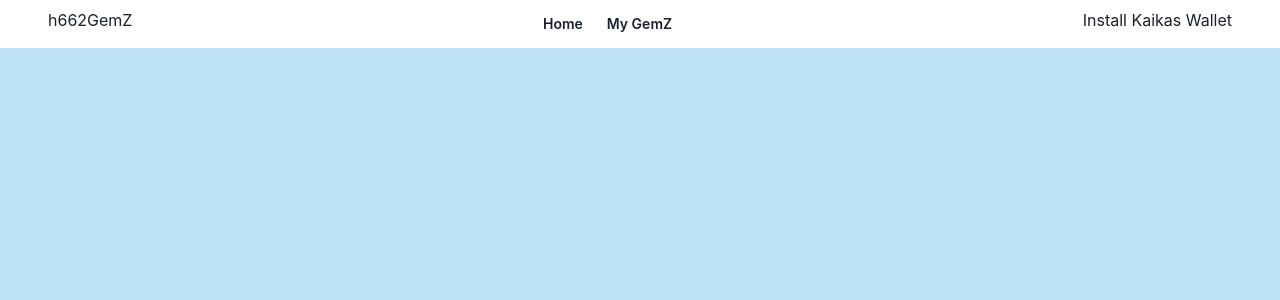
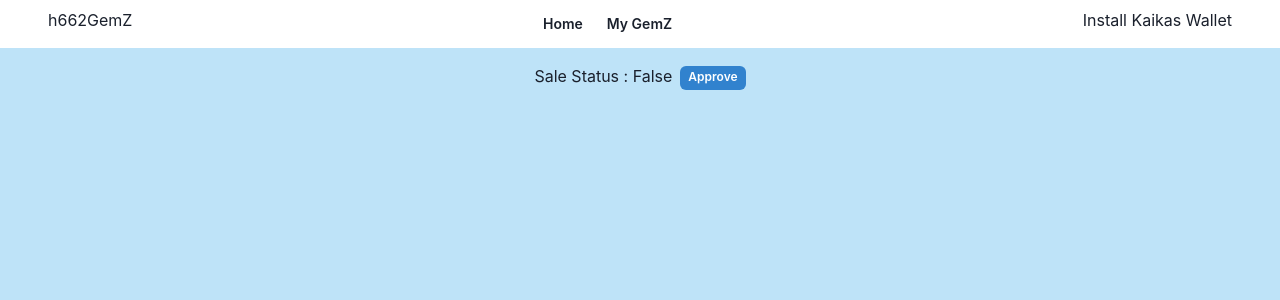
Before and after one commit to h662/h662GemZ, a Next.js app in the folder dapp/: page /my-gemz in a window 1280 px wide. Shown: the top 300 px of the page. Built offline with nearby package versions, Linux system fonts and the light colour scheme.

Commit message:
23. Sale Status

```diff
--- a/dapp/pages/my-gemz.tsx
+++ b/dapp/pages/my-gemz.tsx
@@ -1,5 +1,6 @@
-import { Box, Grid } from "@chakra-ui/react";
+import { Box, Button, Grid, Text } from "@chakra-ui/react";
 import { FC, useEffect, useState } from "react";
+import { MINT_GEM_TOKEN_ADDRESS, SALE_GEM_TOKEN_ADDRESS } from "../caverConfig";
 import MyGemCard from "../components/MyGemCard";
 import { useAccount, useCaver } from "../hooks";
 import { GemTokenData } from "../interfaces";
@@ -8,9 +9,10 @@ const MyGemz: FC = () => {
   const [myGemTokens, setMyGemTokens] = useState<GemTokenData[] | undefined>(
     undefined
   );
+  const [saleStatus, setSaleStatus] = useState<boolean>(false);
 
   const { account } = useAccount();
-  const { saleGemTokenContract } = useCaver();
+  const { caver, mintGemTokenContract, saleGemTokenContract } = useCaver();
 
   const getGemTokens = async () => {
     try {
@@ -25,13 +27,66 @@ const MyGemz: FC = () => {
       console.error(error);
     }
   };
+  const getSaleStatus = async () => {
+    try {
+      if (!account || !mintGemTokenContract) return;
+
+      const response = await mintGemTokenContract.methods
+        .isApprovedForAll(account, SALE_GEM_TOKEN_ADDRESS)
+        .call();
+
+      console.log(response);
+
+      setSaleStatus(response);
+    } catch (error) {
+      console.error(error);
+    }
+  };
+
+  const onClickSaleStatusToggle = async () => {
+    try {
+      if (!account || !caver || !mintGemTokenContract) return;
+
+      const response = await caver.klay.sendTransaction({
+        type: "SMART_CONTRACT_EXECUTION",
+        from: account,
+        to: MINT_GEM_TOKEN_ADDRESS,
+        gas: "3000000",
+        data: mintGemTokenContract.methods
+          .setApprovalForAll(SALE_GEM_TOKEN_ADDRESS, !saleStatus)
+          .encodeABI(),
+      });
+
+      if (response.status) {
+        setSaleStatus(!saleStatus);
+      }
+    } catch (error) {
+      console.error(error);
+    }
+  };
 
   useEffect(() => {
     getGemTokens();
   }, [account, saleGemTokenContract]);
+  useEffect(() => {
+    getSaleStatus();
+  }, [account, mintGemTokenContract]);
 
   return (
     <Box bg="blue.100" p={12} minH="100vh">
+      <Box py={4} textAlign="center">
+        <Text d="inline-block">
+          Sale Status : {saleStatus ? "True" : "False"}
+        </Text>
+        <Button
+          size="xs"
+          ml={2}
+          colorScheme={saleStatus ? "red" : "blue"}
+          onClick={onClickSaleStatusToggle}
+        >
+          {saleStatus ? "Cancel" : "Approve"}
+        </Button>
+      </Box>
       <Grid templateColumns="repeat(4, 1fr)" py={4}>
         {myGemTokens?.map((v, i) => {
           return <MyGemCard key={i} gemTokenData={v} />;
```
Also changed, not shown: 1 other file (tests, documents, lock files or other folders).
